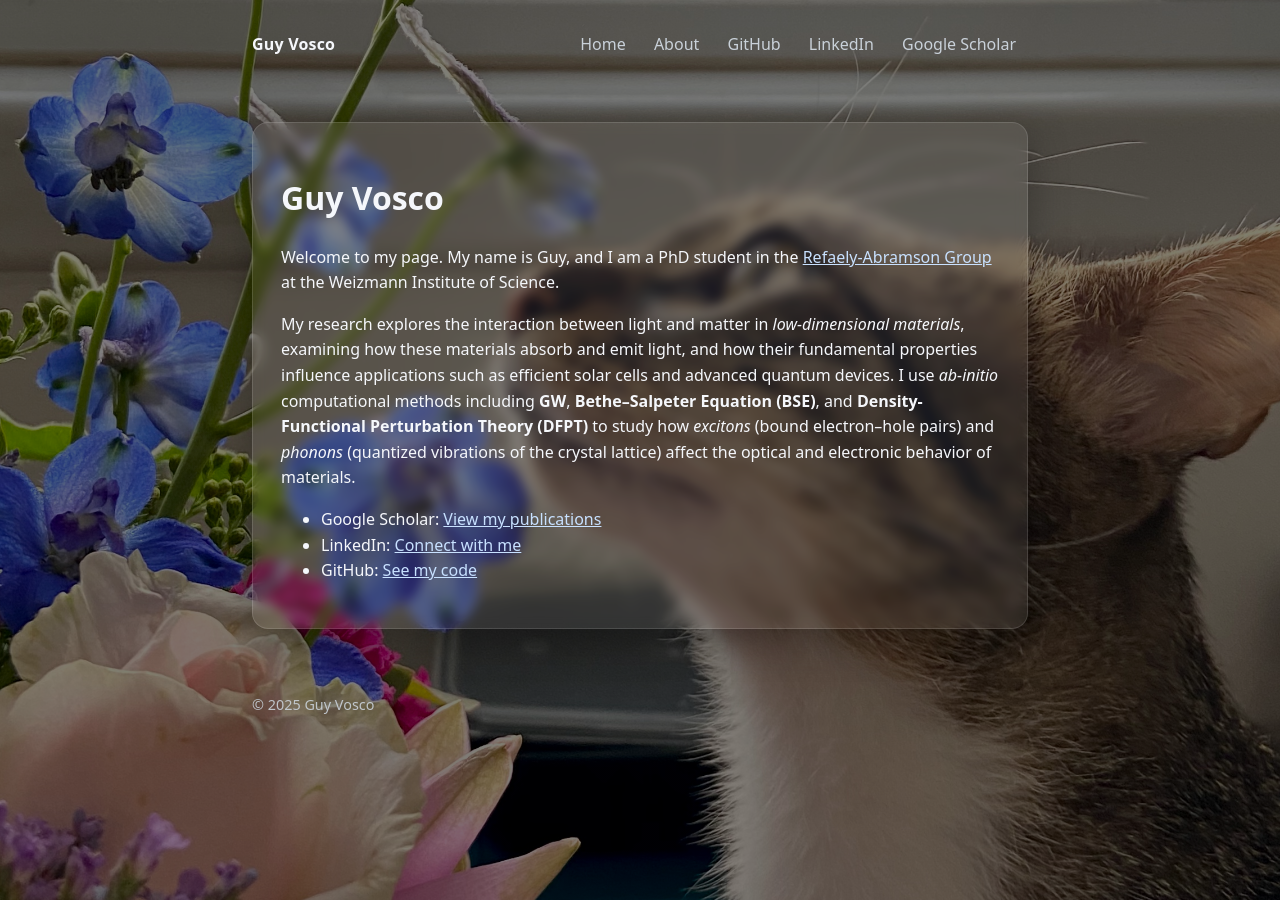
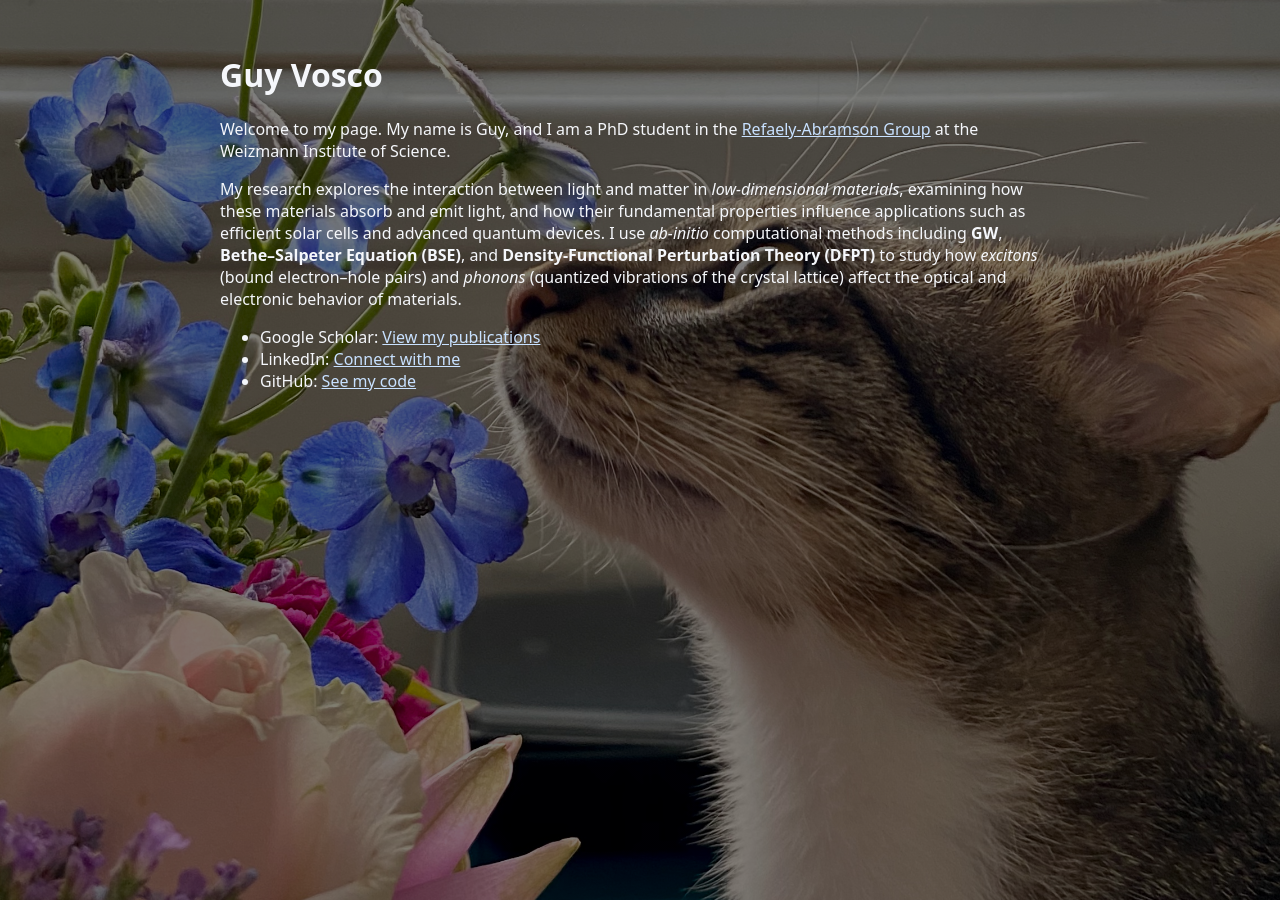
Before and after one commit to guyvosco/guyvosco.github.io, a Jekyll site: the page built from index.md, in a window 1280 px wide. Built offline with Jekyll 4.4.1, drawn with Linux system fonts in a browser that asks for light colours.

Commit message:
Simplify default layout and update styles
Refactor HTML layout and styles for improved readability.

```diff
--- a/_layouts/default.html
+++ b/_layouts/default.html
@@ -4,100 +4,24 @@
     <meta charset="utf-8" />
     <meta name="viewport" content="width=device-width, initial-scale=1" />
     <title>{{ page.title }} | {{ site.title }}</title>
-    <link rel="icon" href="data:,">
     <style>
-      :root{
-        --bg-overlay: rgba(0,0,0,0.5);
-        --maxw: 840px;
-        --page-pad: clamp(16px, 4vw, 32px);
-        --card-bg: rgba(255,255,255,0.08);
-        --text: #f5f7fb;
-        --muted: #c9d1d9;
-        --link: #c8e1ff;
-        --link-hover: #ffffff;
+      /* 50% black overlay over background.jpg */
+      body::before{
+        content:"";
+        position:fixed; inset:0;
+        background:
+          linear-gradient(rgba(0,0,0,0.5), rgba(0,0,0,0.5)),
+          url('{{ "/background.jpg" | relative_url }}') center / cover no-repeat fixed;
+        z-index:-1;
       }
-      * { box-sizing: border-box; }
-      html, body { height: 100%; }
-      body {
-        margin: 0;
-        font-family: system-ui, -apple-system, Segoe UI, Roboto, Inter, "Helvetica Neue", Arial, "Noto Sans", "Apple Color Emoji", "Segoe UI Emoji", "Segoe UI Symbol", sans-serif;
-        color: var(--text);
-        line-height: 1.6;
-      }
-      /* Background image with 50% black overlay */
-      body::before {
-        content: "";
-        position: fixed;
-        inset: 0;
-        background:
-          linear-gradient(var(--bg-overlay), var(--bg-overlay)),
-          url('{{ "/background.jpg" | relative_url }}') center / cover no-repeat fixed;
-        z-index: -1;
-      }
-      header, main, footer {
-        max-width: var(--maxw);
-        margin: 0 auto;
-        padding: var(--page-pad);
-      }
-      header {
-        display: flex;
-        align-items: center;
-        justify-content: space-between;
-        gap: 16px;
-      }
-      .brand a {
-        color: var(--text);
-        text-decoration: none;
-        font-weight: 700;
-        letter-spacing: 0.2px;
-      }
-      nav a {
-        color: var(--muted);
-        text-decoration: none;
-        padding: 8px 12px;
-        border-radius: 999px;
-        backdrop-filter: blur(6px);
-      }
-      nav a:hover { color: var(--link-hover); background: var(--card-bg); }
-      .card {
-        background: var(--card-bg);
-        border: 1px solid rgba(255,255,255,0.12);
-        border-radius: 16px;
-        padding: clamp(16px, 4vw, 28px);
-        box-shadow: 0 10px 40px rgba(0,0,0,0.3);
-        backdrop-filter: blur(6px);
-      }
-      a { color: var(--link); }
-      a:hover { color: var(--link-hover); }
-      footer {
-        color: var(--muted);
-        font-size: 0.9rem;
-        opacity: 0.9;
-      }
+      body { margin:0; color:#f5f7fb; font-family:system-ui, sans-serif; }
+      main { max-width:840px; margin:auto; padding:2rem; }
+      a { color:#c8e1ff; }
     </style>
   </head>
   <body>
-    <header role="banner">
-      <div class="brand">
-        <a href="{{ "/" | relative_url }}">{{ site.title }}</a>
-      </div>
-      <nav aria-label="Main">
-        <a href="{{ "/" | relative_url }}">Home</a>
-        <a href="{{ "/about/" | relative_url }}">About</a>
-        <a href="{{ site.github }}">GitHub</a>
-        <a href="{{ site.linkedin }}">LinkedIn</a>
-        <a href="{{ site.google_scholar }}">Google Scholar</a>
-      </nav>
-    </header>
-
-    <main role="main">
-      <div class="card">
-        {{ content }}
-      </div>
+    <main>
+      {{ content }}
     </main>
-
-    <footer role="contentinfo">
-      <div>&copy; {{ "now" | date: "%Y" }} {{ site.title }}</div>
-    </footer>
   </body>
 </html>
```
